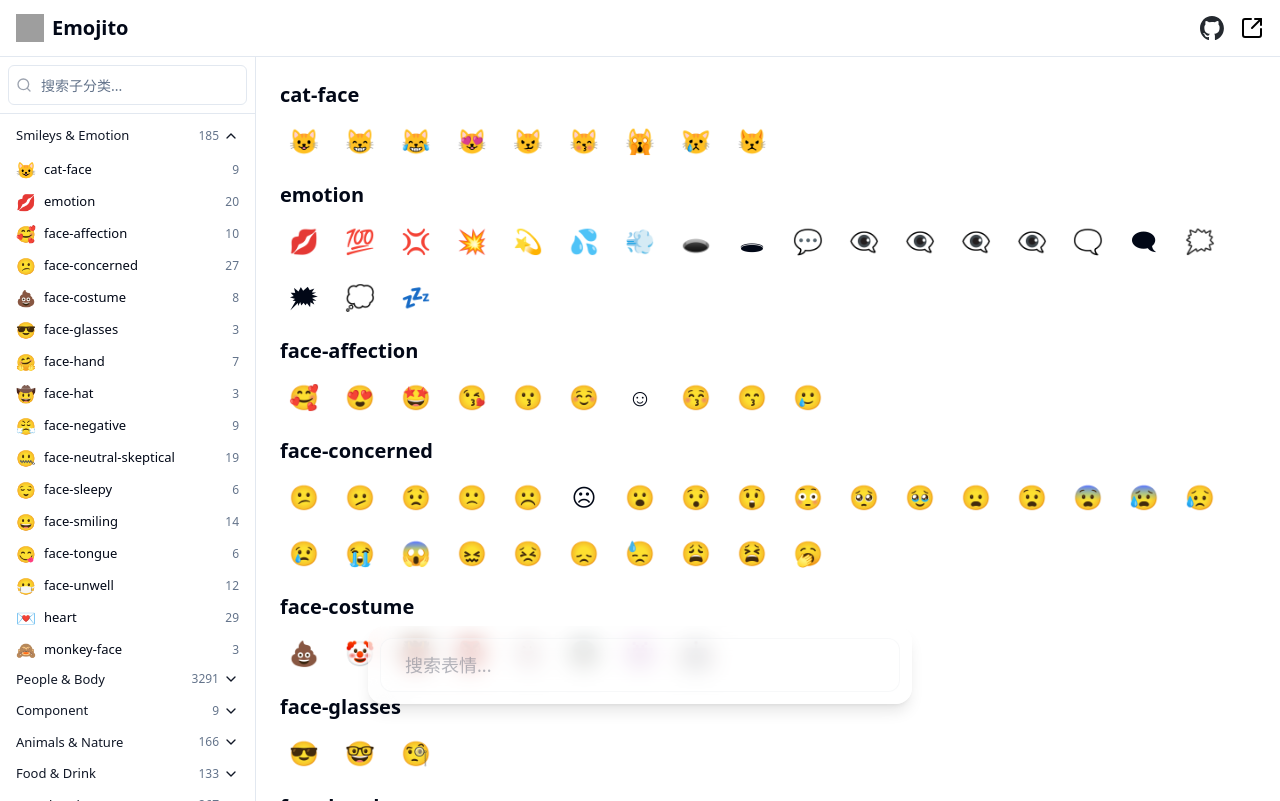
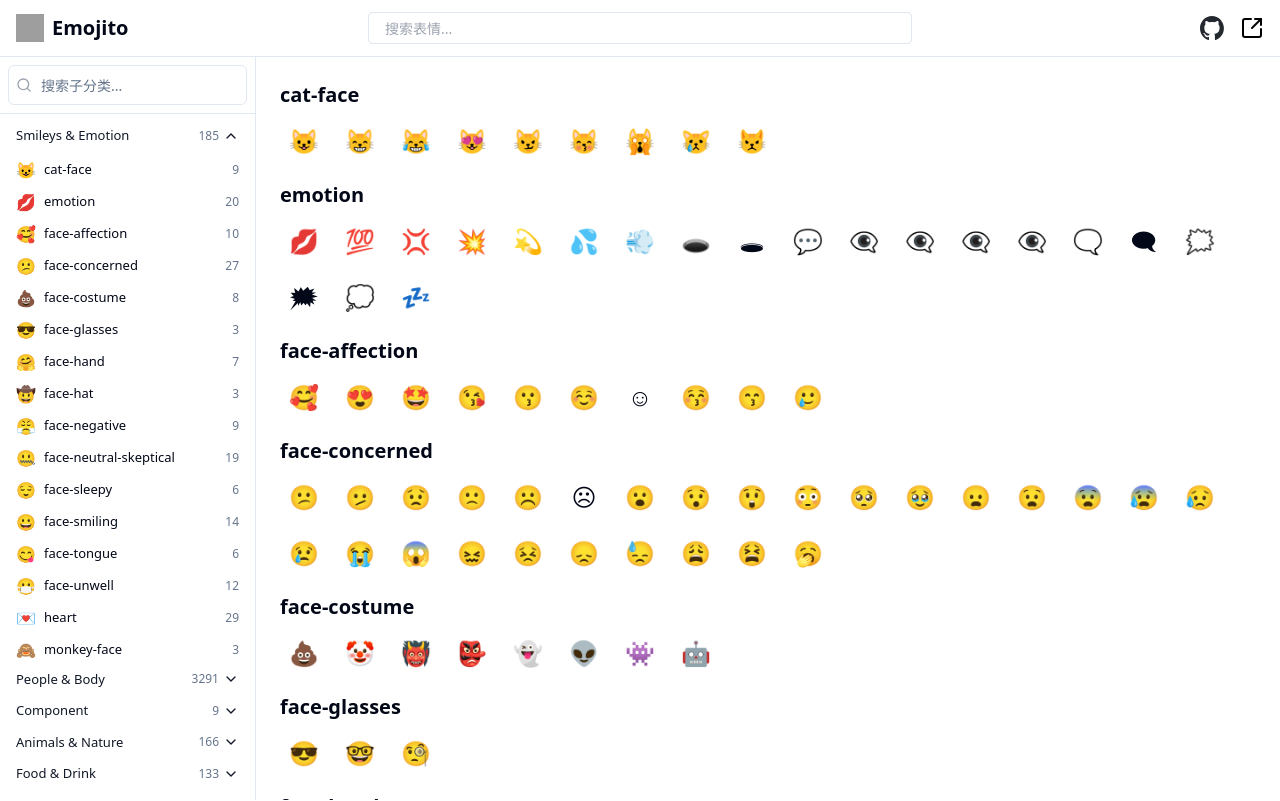
Before and after one commit to ChatGavin/emojito, a React (Vite) app in the folder apps/web/: page / in a window 1280 px wide. Built offline with nearby package versions, Linux system fonts and the light colour scheme; grey boxes are pictures that could not be loaded.

Commit message:
feat: 优化内容页面布局，调整搜索组件位置并实现搜索功能，提升用户体验

```diff
--- a/apps/web/src/pages/content/index.jsx
+++ b/apps/web/src/pages/content/index.jsx
@@ -1,14 +1,16 @@
 import React from "react";
 import emojiCategories from "@/data/emoji-categories.json";
+import { useSearch } from "./useSearch";
 
-const Search = () => {
+const Search = ({ onSearch }) => {
   return (
-    <div className="fixed bottom-24 left-1/2 transform -translate-x-1/2 w-full max-w-xl px-4">
-      <div className="bg-white/40 backdrop-blur-md rounded-2xl shadow-lg p-3 transition-all duration-300 hover:bg-white/80 group">
+    <div className="fixed top-0 left-1/2 transform -translate-x-1/2 w-full max-w-xl px-4 z-50">
+      <div className="h-14 flex items-center">
         <input
-          type="text"
+          type="search"
           placeholder="搜索表情..."
-          className="w-full px-6 py-3 text-lg rounded-xl border border-gray-200/30 focus:outline-none focus:ring-2 focus:ring-blue-500/50 bg-white/30 transition-all duration-300 placeholder:text-gray-500/50 focus:bg-white/50 group-hover:bg-white/50"
+          onChange={(e) => onSearch(e.target.value)}
+          className="w-full h-8 px-4 text-sm border rounded"
         />
       </div>
     </div>
@@ -34,10 +36,31 @@ const Footer = () => {
 };
 
 export const Content = () => {
+  const { searchQuery, setSearchQuery, searchResults } =
+    useSearch(emojiCategories);
+
+  // 渲染搜索结果或所有表情
+  const renderEmojis = () => {
+    if (searchResults) {
       return (
-    <div className="flex-1 h-full w-full overflow-y-auto pt-6 pr-6 pl-6 pb-6">
-      <div className="space-y-8 w-full">
-        {emojiCategories.map((category) => (
+        <div className="space-y-4">
+          <h2 className="text-xl font-semibold">搜索结果</h2>
+          <div className="flex flex-wrap gap-2">
+            {searchResults.map((emoji) => (
+              <div
+                key={emoji.id}
+                className="flex items-center justify-center w-12 h-12 text-2xl hover:bg-gray-100 rounded-lg cursor-pointer"
+                title={`${emoji.name} - ${emoji.description}`}
+              >
+                {emoji.emoji}
+              </div>
+            ))}
+          </div>
+        </div>
+      );
+    }
+
+    return emojiCategories.map((category) => (
       <div
         key={category.id}
         id={category.id}
@@ -64,10 +87,16 @@ export const Content = () => {
           </div>
         ))}
       </div>
-        ))}
+    ));
+  };
+
+  return (
+    <div className="flex-1 w-full overflow-y-auto">
+      <div className="pt-6 pb-6 px-6">
+        <div className="space-y-8 w-full">{renderEmojis()}</div>
+        <Footer />
       </div>
-      <Footer />
-      <Search />
+      <Search onSearch={setSearchQuery} />
     </div>
   );
 };
--- a/apps/web/src/pages/index.jsx
+++ b/apps/web/src/pages/index.jsx
@@ -6,11 +6,11 @@ export function HomePage() {
   return (
     <div className="h-screen flex flex-col">
       <Header />
-      <div className="flex-1 flex">
-        <div className="w-64 h-[calc(100vh-3.5rem)] flex-shrink-0">
+      <div className="flex-1 flex overflow-hidden">
+        <div className="w-64 flex-shrink-0 overflow-y-auto">
           <Sider />
         </div>
-        <div className="flex-1 h-[calc(100vh-3.5rem)]">
+        <div className="flex-1 overflow-y-auto">
           <main className="h-full">
             <Content />
           </main>
```
Lines whose indentation alone changed are shown as unchanged.
